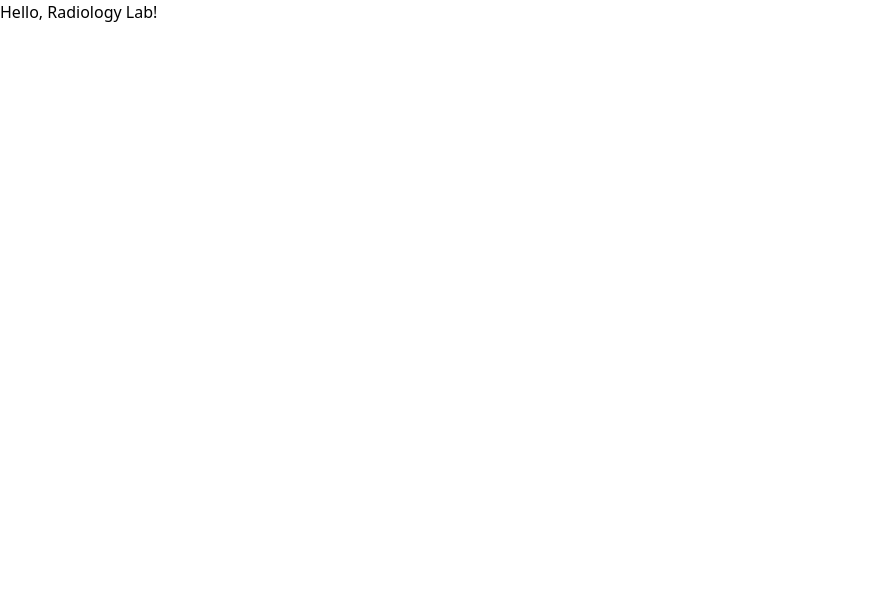
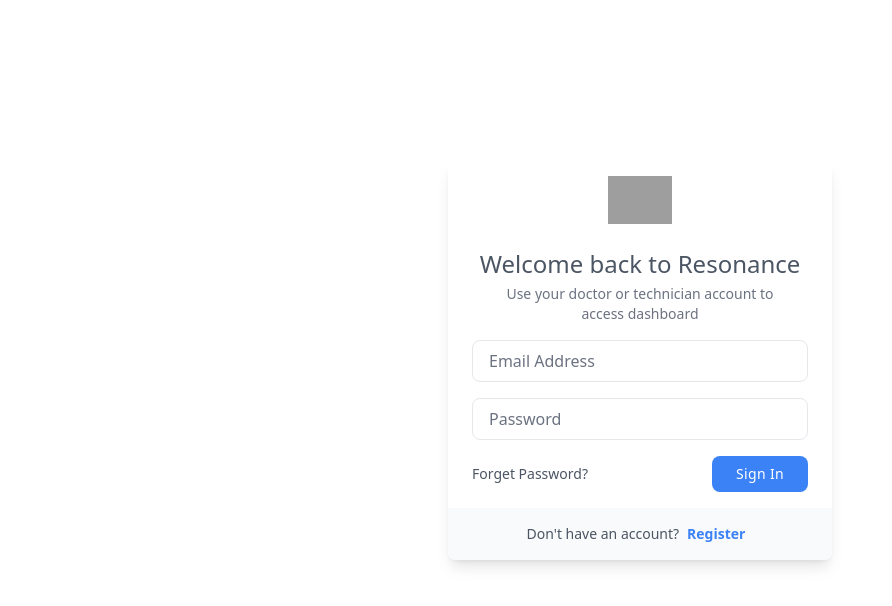
Before and after one commit to IbrahimEmad11/radiology_lab_mgmt, a Next.js app: page / in a window 1280 px wide. Shown: the top 606 px of the page, without its empty margins (0-892 px from the left). Built offline with nearby package versions, Linux system fonts and the light colour scheme; grey boxes are pictures that could not be loaded.

Commit message:
Add login page at index

```diff
--- a/src/pages/_document.js
+++ b/src/pages/_document.js
@@ -4,7 +4,7 @@ export default function Document() {
   return (
     <Html lang="en">
       <Head />
-      <body>
+      <body className="dark:bg-gray-800">
         <Main />
         <NextScript />
       </body>
--- a/src/pages/index.js
+++ b/src/pages/index.js
@@ -1,8 +1,53 @@
+import Head from "next/head"
 
-export default function Home() {
+export default function Login() {
   return (
-    <main>
-     <h1>Hello, Radiology Lab!</h1>
-    </main>
+    <>
+     <Head>
+       <title>Resonance | Login to your account</title>
+     </Head>
+      <main>
+        <div className="w-full mt-40 max-w-sm mx-auto overflow-hidden bg-white rounded-lg shadow-lg dark:bg-gray-800">
+          <div className="px-6 py-4">
+            <div className="flex justify-center mx-auto">
+              <img className="w-auto h-7 sm:h-12 mb-3" src="https://merakiui.com/images/logo.svg" alt="" />
+            </div>
+
+            <h3 className="mt-3 text-2xl font-medium text-center text-gray-600 dark:text-gray-200">Welcome back to Resonance</h3>
+
+            <p className="mt-1 px-3 text-center text-sm text-gray-500 dark:text-gray-400">Use your doctor or technician account to access dashboard</p>
+
+            <form>
+              <div className="w-full mt-4">
+                <input
+                  className="block w-full px-4 py-2 mt-2 text-gray-700 placeholder-gray-500 bg-white border rounded-lg dark:text-white dark:bg-gray-800 dark:border-gray-600 dark:placeholder-gray-400 focus:border-blue-400 dark:focus:border-blue-300 focus:ring-opacity-40 focus:outline-none focus:ring focus:ring-blue-300"
+                  type="email" placeholder="Email Address" aria-label="Email Address"/>
+              </div>
+
+              <div className="w-full mt-4">
+                <input
+                  className="block w-full px-4 py-2 mt-2 text-gray-700 placeholder-gray-500 bg-white border rounded-lg dark:text-white dark:bg-gray-800 dark:border-gray-600 dark:placeholder-gray-400 focus:border-blue-400 dark:focus:border-blue-300 focus:ring-opacity-40 focus:outline-none focus:ring focus:ring-blue-300"
+                  type="password" placeholder="Password" aria-label="Password"/>
+              </div>
+
+              <div className="flex items-center justify-between mt-4">
+                <a href="#" className="text-sm text-gray-600 dark:text-gray-200 hover:text-gray-500">Forget Password?</a>
+
+                <button
+                  className="px-6 py-2 text-sm font-medium tracking-wide text-white capitalize transition-colors duration-300 transform bg-blue-500 rounded-lg hover:bg-blue-400 focus:outline-none focus:ring focus:ring-blue-300 focus:ring-opacity-50">
+                  Sign In
+                </button>
+              </div>
+            </form>
+          </div>
+
+          <div className="flex items-center justify-center py-4 text-center bg-gray-50 dark:bg-gray-700">
+            <span className="text-sm text-gray-600 dark:text-gray-200">Don't have an account? </span>
+
+            <a href="#" className="mx-2 text-sm font-bold text-blue-500 dark:text-blue-400 hover:underline">Register</a>
+          </div>
+        </div>
+      </main>
+    </>
   )
 }
```
Also changed, not shown: src/pages/_app.js (line endings or trailing spaces).
